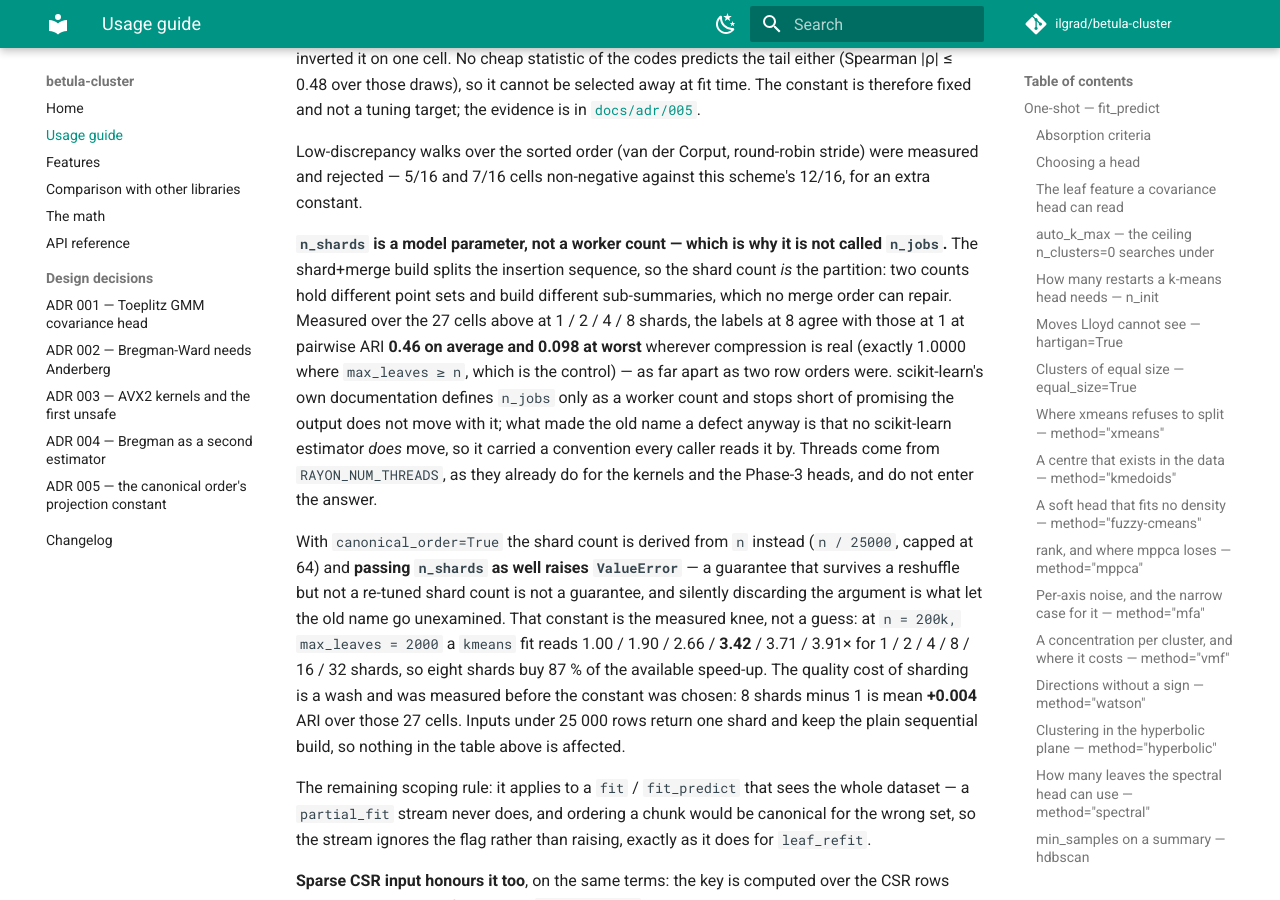
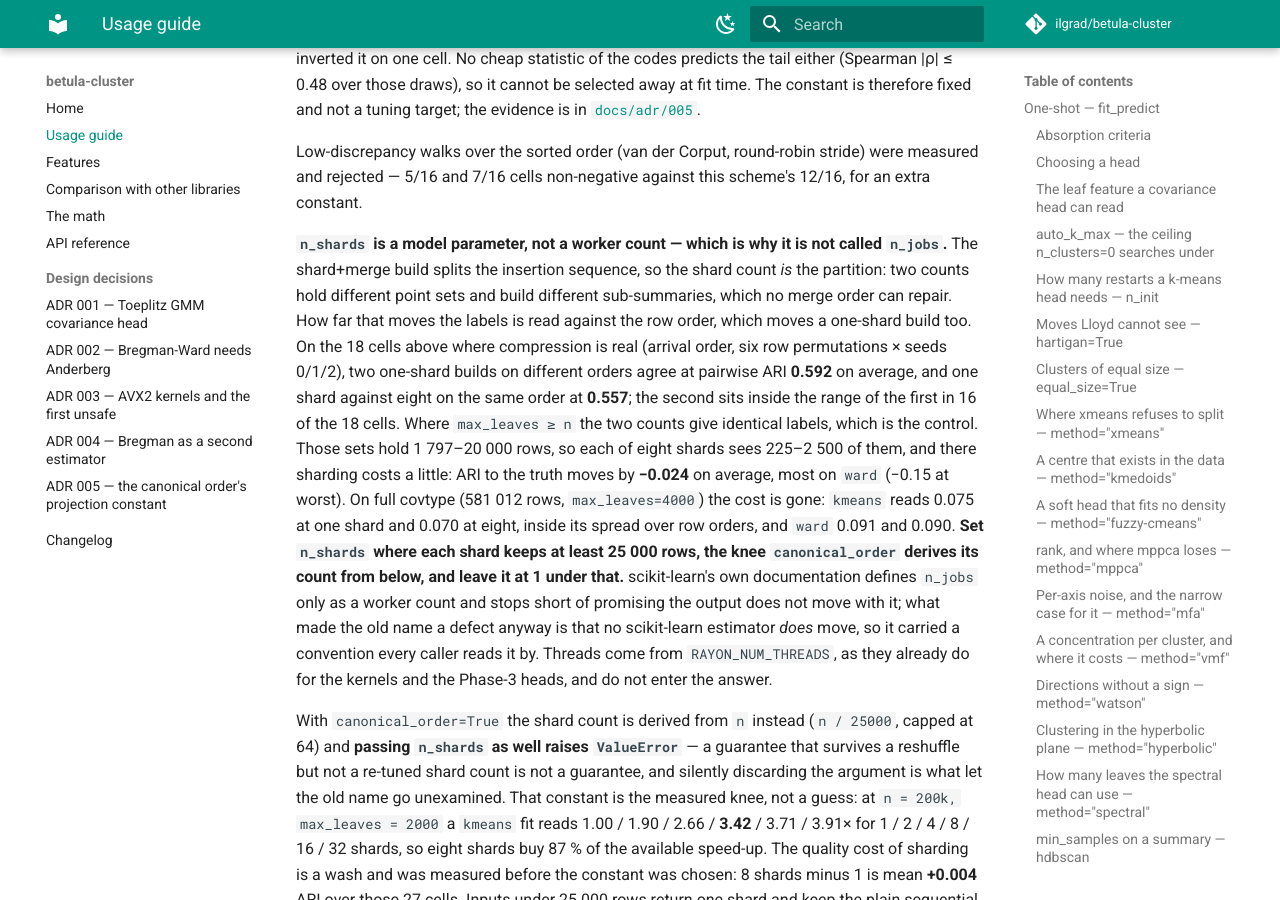
Before and after one commit to ilgrad/betula-cluster, an MkDocs documentation site: the page built from docs/USAGE.md, in a window 1280 px wide and 900 px high, scrolled down 38857 px. Built offline with MkDocs 1.6.1 and Material for MkDocs 9.7.7, drawn with Linux system fonts in a browser that asks for light colours; comment, search, counter and statistics services are not loaded.

Commit message:
docs(usage): read the shard count's effect against the row order's
The 0.46 mean ARI between one and eight shards had no baseline. Two one-shard builds on permuted
rows agree at 0.592 on the same 18 compressed cells, and one shard against eight at 0.557, inside
the order spread in 16 of 18; on full covtype the cost to the truth is gone. The page now says so
and recommends n_shards where each shard keeps at least 25 000 rows.

```diff
--- a/docs/USAGE.md
+++ b/docs/USAGE.md
@@ -1342,9 +1342,17 @@ rejected — 5/16 and 7/16 cells non-negative against this scheme's 12/16, for a
 **`n_shards` is a model parameter, not a worker count — which is why it is not called `n_jobs`.**
 The shard+merge build splits the insertion sequence, so the shard count *is* the partition: two
 counts hold different point sets and build different sub-summaries, which no merge order can repair.
-Measured over the 27 cells above at 1 / 2 / 4 / 8 shards, the labels at 8 agree with those at 1 at
-pairwise ARI **0.46 on average and 0.098 at worst** wherever compression is real (exactly 1.0000
-where `max_leaves ≥ n`, which is the control) — as far apart as two row orders were. scikit-learn's
+How far that moves the labels is read against the row order, which moves a one-shard build too. On
+the 18 cells above where compression is real (arrival order, six row permutations × seeds 0/1/2),
+two one-shard builds on different orders agree at pairwise ARI **0.592** on average, and one shard
+against eight on the same order at **0.557**; the second sits inside the range of the first in 16 of
+the 18 cells. Where `max_leaves ≥ n` the two counts give identical labels, which is the control.
+Those sets hold 1 797–20 000 rows, so each of eight shards sees 225–2 500 of them, and there
+sharding costs a little: ARI to the truth moves by **−0.024** on average, most on `ward` (−0.15 at
+worst). On full covtype (581 012 rows, `max_leaves=4000`) the cost is gone: `kmeans` reads 0.075 at
+one shard and 0.070 at eight, inside its spread over row orders, and `ward` 0.091 and 0.090. **Set
+`n_shards` where each shard keeps at least 25 000 rows, the knee `canonical_order` derives its count
+from below, and leave it at 1 under that.** scikit-learn's
 own documentation defines `n_jobs` only as a worker count and stops short of promising the output
 does not move with it; what made the old name a defect anyway is that no scikit-learn estimator
 *does* move, so it carried a convention every caller reads it by. Threads come from
```
